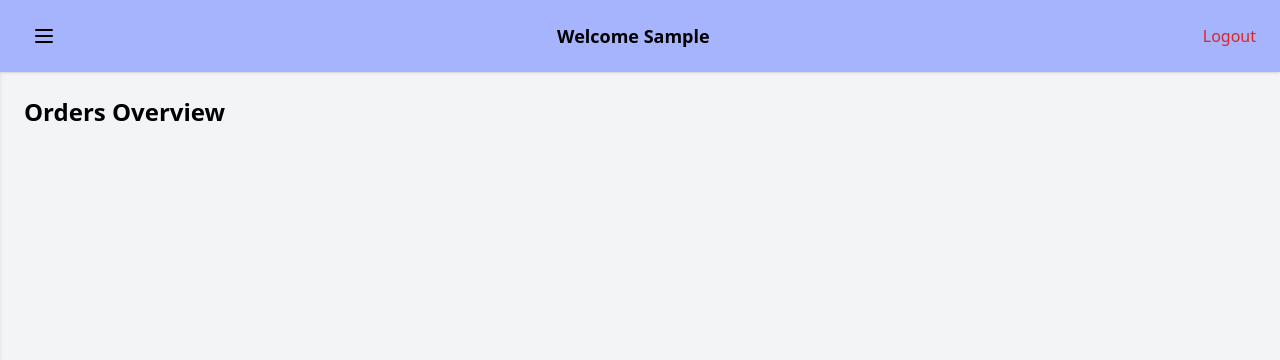
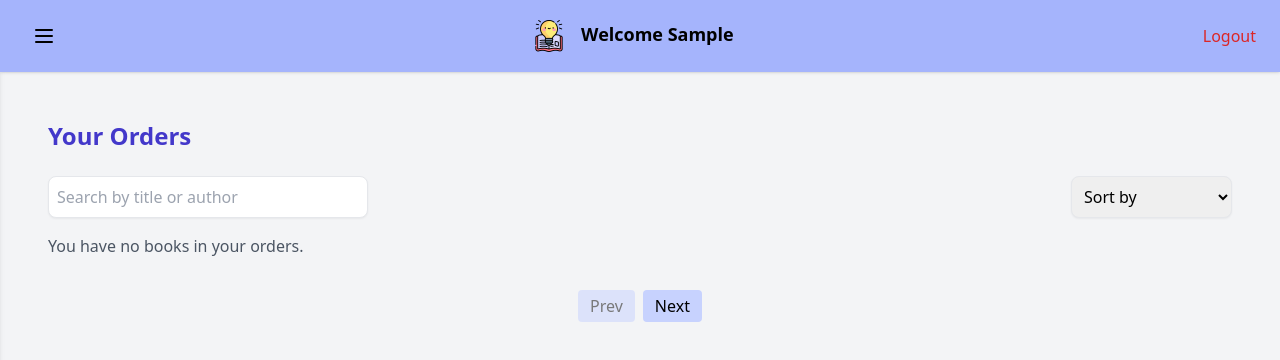
Before and after one commit to Singh-Junior/ebook-dashboard, an Angular app: page /dashboardpage/orders in a window 1280 px wide. Shown: the top 360 px of the page. Built offline with nearby package versions, Linux system fonts and the light colour scheme; sample sign-in values are in the browser's storage.

Commit message:
orders completed with pagination search and sort, finally library needs to be setup, rest is completed

```diff
--- a/src/app/layout/dashboard-shell.component.html
+++ b/src/app/layout/dashboard-shell.component.html
@@ -13,6 +13,9 @@
     [ngClass]="{ '-translate-x-full': !isSidebarOpen }">
     <div class="p-4">
       <h1 class="text-xl font-bold text-indigo-600 mt-8 mb-6">eBook Dashboard</h1>
+      <div class="flex justify-center mb-4">
+        <img src="images/bookIcon.png" alt="App Icon" class="h-16 w-16" />
+      </div>
       <nav class="space-y-2">
         <a routerLink="/dashboardpage/dashboard" routerLinkActive="active" class="block px-4 py-2 rounded hover:bg-indigo-100">Dashboard</a>
         <a routerLink="/dashboardpage/orders" routerLinkActive="active" class="block px-4 py-2 rounded hover:bg-indigo-100">Orders</a>
@@ -31,7 +34,10 @@
                 d="M4 6h16M4 12h16M4 18h16"/>
         </svg>
       </button>
-      <h2 class="text-lg font-semibold">Welcome {{ firstName }}</h2>
+
+      <div class="text-lg font-semibold flex justify-center">
+        <img src="images/bookIcon.png" alt="App Icon" class="h-8 w-8 mr-4" />
+       <h2>Welcome {{ firstName }}</h2></div>
       <button class="text-red-600 hover:underline" (click)="logout()">Logout</button>
     </header>
 
--- a/src/app/pages/dashboard/dashboard.component.ts
+++ b/src/app/pages/dashboard/dashboard.component.ts
@@ -3,6 +3,7 @@ import { CommonModule } from '@angular/common';
 import { BOOKS, Book } from '../books.data';
 import { AlertService } from '../../services/alert.service';
 import { FormsModule } from '@angular/forms';
+import { AuthService } from '../../services/auth.service';
 
 @Component({
   selector: 'app-dashboard',
@@ -25,7 +26,7 @@ export class DashboardComponent implements OnInit {
   booksPerPage: number = 20;
   totalPages: number = 1;
 
-  constructor(private alertS: AlertService) {}
+  constructor(private alertS: AlertService, private authService: AuthService) {}
 
   ngOnInit(): void {
     this.filteredBooks = [...this.books];
@@ -38,15 +39,17 @@ export class DashboardComponent implements OnInit {
     if (!term) {
       this.filteredBooks = [...this.books];
     } else {
-      this.filteredBooks = this.books.filter(book =>
-        book.title.toLowerCase().includes(term) ||
-        book.author.toLowerCase().includes(term)
+      this.filteredBooks = this.books.filter(
+        (book) =>
+          book.title.toLowerCase().includes(term) ||
+          book.author.toLowerCase().includes(term)
       );
     }
 
-    this.noBooksFoundMessage = this.filteredBooks.length === 0
-      ? 'Seems like there are no books matching your search...'
-      : '';
+    this.noBooksFoundMessage =
+      this.filteredBooks.length === 0
+        ? 'Seems like there are no books matching your search...'
+        : '';
 
     this.currentPage = 1;
     this.applySorting();
@@ -87,6 +90,23 @@ export class DashboardComponent implements OnInit {
   }
 
   buyBook(book: Book): void {
-    this.alertS.show('info', `You've chosen to buy: ${book.title}`);
+    const currentUser = JSON.parse(localStorage.getItem('currentUser') || '{}');
+
+    if (currentUser && currentUser.email) {
+      const ordersKey = `${currentUser.email}-orders`;
+      let currentOrders = JSON.parse(localStorage.getItem(ordersKey) || '[]');
+      const bookAlreadyInOrders = currentOrders.some(
+        (order: any) => order.id === book.id
+      );
+
+      if (bookAlreadyInOrders) {
+        this.alertS.show('info', `You already own "${book.title}".`);
+      } else {
+        this.authService.addToOrders(book);
+        this.alertS.show('success', `${book.title} : Order placed successfully!`);
+      }
+    } else {
+      this.alertS.show('error', 'Please login to place an order.');
+    }
   }
 }
--- a/src/app/pages/orders/orders.component.html
+++ b/src/app/pages/orders/orders.component.html
@@ -1 +1,93 @@
-<h1 class="text-2xl font-bold">Orders Overview</h1>
+<div class="p-6">
+  <h1 class="text-2xl font-semibold mb-6 text-indigo-700">Your Orders</h1>
+
+  <div class="flex justify-between items-center gap-4 mb-4">
+    <input
+      type="text"
+      [(ngModel)]="searchTerm"
+      (input)="onSearchChange()"
+      placeholder="Search by title or author"
+      class="w-80 p-2 border rounded-lg shadow-sm focus:outline-none focus:ring-2 focus:ring-indigo-500"
+    />
+
+    <select
+      [(ngModel)]="sortOption"
+      (change)="onSortChange()"
+      class="p-2 border rounded-lg shadow-sm focus:outline-none focus:ring-2 focus:ring-indigo-500"
+    >
+      <option value="">Sort by</option>
+      <option value="name-asc">Name (A-Z)</option>
+      <option value="name-desc">Name (Z-A)</option>
+      <option value="price-low">Price (Low-High)</option>
+      <option value="price-high">Price (High-Low)</option>
+    </select>
+  </div>
+
+  <div
+    *ngIf="ownedBooks.length > 0; else noOrders"
+    class="grid grid-cols-2 sm:grid-cols-3 md:grid-cols-4 lg:grid-cols-5 gap-6"
+  >
+    <div
+      *ngFor="let book of ownedBooks"
+      class="bg-white shadow-lg rounded-lg overflow-hidden"
+    >
+      <img
+        [src]="book.coverImage"
+        alt="{{ book.title }}"
+        class="w-full h-60 object-cover"
+      />
+      <div class="p-4">
+        <h2 class="text-lg font-bold" [title]="book.title">
+          {{ book.title.length > 30 ? (book.title | slice:0:30) + '...' : book.title }}
+        </h2>
+        <p class="text-gray-600">by {{ book.author }}</p>
+        <p class="text-indigo-600 font-semibold mt-2">{{ book.price }}</p>
+        <button
+          (click)="viewBook(book)"
+          class="mt-4 w-full bg-indigo-500 text-white px-4 py-2 rounded hover:bg-indigo-600"
+        >
+          Read in Library ->
+        </button>
+      </div>
+    </div>
+  </div>
+
+  <ng-template #noOrders>
+    <p class="mt-4 text-gray-600">You have no books in your orders.</p>
+  </ng-template>
+
+  <ng-template #noBooksFound>
+    <p class="mt-4 text-gray-600">{{ noBooksFoundMessage }}</p>
+  </ng-template>
+
+  <!-- Pagination controls -->
+<div class="flex justify-center mt-8 space-x-2">
+  <button
+    class="px-3 py-1 bg-indigo-200 rounded hover:bg-indigo-300 disabled:opacity-50"
+    (click)="prevPage()"
+    [disabled]="currentPage === 1"
+  >
+    Prev
+  </button>
+
+  <button
+    *ngFor="let page of [].constructor(totalPages); let i = index"
+    class="px-3 py-1"
+    [ngClass]="{
+      'bg-indigo-500 text-white': currentPage === i + 1,
+      'bg-indigo-100 hover:bg-indigo-300': currentPage !== i + 1
+    }"
+    (click)="changePage(i + 1)"
+  >
+    {{ i + 1 }}
+  </button>
+
+  <button
+    class="px-3 py-1 bg-indigo-200 rounded hover:bg-indigo-300 disabled:opacity-50"
+    (click)="nextPage()"
+    [disabled]="currentPage === totalPages"
+  >
+    Next
+  </button>
+</div>
+</div>
--- a/src/app/pages/orders/orders.component.ts
+++ b/src/app/pages/orders/orders.component.ts
@@ -1,13 +1,131 @@
-import { Component } from '@angular/core';
+import { Component, OnInit } from '@angular/core';
 import { CommonModule } from '@angular/common';
+import { Book } from '../books.data';
+import { AuthService } from '../../services/auth.service';
+import { FormsModule } from '@angular/forms';
 
 @Component({
   selector: 'app-orders',
   standalone: true,
-  imports: [CommonModule],
+  imports: [CommonModule, FormsModule],
   templateUrl: './orders.component.html',
-  styleUrl: './orders.component.css'
+  styleUrls: ['./orders.component.css'],
 })
-export class OrdersComponent {
+export class OrdersComponent implements OnInit {
+  ownedBooks: Book[] = [];
+  filteredBooks: Book[] = [];
+  searchTerm: string = '';
+  sortOption: string = '';
+  noBooksFoundMessage: string = '';
+  currentPage: number = 1;
+  itemsPerPage: number = 20;
 
+  constructor(private authService: AuthService) {}
+
+  ngOnInit(): void {
+    this.loadOrders(); // Load orders when the component initializes
+  }
+
+  loadOrders(): void {
+    const currentUser = JSON.parse(localStorage.getItem('currentUser') || '{}');
+    const ordersKey = `${currentUser.email}-orders`;
+    const orders = JSON.parse(localStorage.getItem(ordersKey) || '[]');
+
+    this.ownedBooks = orders;
+    this.filteredBooks = [...this.ownedBooks]; // Initially show all books
+
+    this.filterBooks(); // Apply filtering
+    this.applySorting(); // Apply sorting
+    this.paginateBooks(); // Apply pagination
+  }
+
+  filterBooks(): void {
+    const term = this.searchTerm.trim().toLowerCase();
+
+    if (!term) {
+      this.filteredBooks = [...this.ownedBooks]; // No filter, show all books
+    } else {
+      this.filteredBooks = this.ownedBooks.filter(
+        (book) =>
+          book.title.toLowerCase().includes(term) ||
+          book.author.toLowerCase().includes(term)
+      );
+    }
+
+    if (this.filteredBooks.length === 0) {
+      this.noBooksFoundMessage = 'No books found matching your search...';
+    } else {
+      this.noBooksFoundMessage = '';
+    }
+
+    this.paginateBooks(); // Reapply pagination after filtering
+  }
+
+  applySorting(): void {
+    switch (this.sortOption) {
+      case 'name-asc':
+        this.filteredBooks.sort((a, b) => a.title.localeCompare(b.title));
+        break;
+      case 'name-desc':
+        this.filteredBooks.sort((a, b) => b.title.localeCompare(a.title));
+        break;
+      case 'price-low':
+        this.filteredBooks.sort((a, b) => a.price - b.price);
+        break;
+      case 'price-high':
+        this.filteredBooks.sort((a, b) => b.price - a.price);
+        break;
+    }
+
+    this.paginateBooks(); // Reapply pagination after sorting
+  }
+
+  paginateBooks(): void {
+    const startIndex = (this.currentPage - 1) * this.itemsPerPage;
+    const endIndex = this.currentPage * this.itemsPerPage;
+    this.filteredBooks = this.filteredBooks.slice(startIndex, endIndex);
+  }
+
+  // This method will allow the user to search
+  onSearchChange(): void {
+    this.filterBooks();
+    this.applySorting(); // Ensure sorting is applied after filtering
+  }
+
+  // This method will allow the user to change sorting
+  onSortChange(): void {
+    this.applySorting();
+  }
+
+  // Pagination controls
+  nextPage(): void {
+    const totalPages = Math.ceil(this.ownedBooks.length / this.itemsPerPage);
+    if (this.currentPage < totalPages) {
+      this.currentPage++;
+      this.paginateBooks();
+    }
+  }
+
+  changePage(page: number): void {
+    if (page >= 1 && page <= this.totalPages) {
+      this.currentPage = page;
+      this.paginateBooks();
+    }
+  }
+
+  prevPage(): void {
+    if (this.currentPage > 1) {
+      this.currentPage--;
+      this.paginateBooks();
+    }
+  }
+
+  viewBook(book: Book): void {
+    // Logic to view book details can be implemented here
+  }
+
+  // Get the total number of pages
+  get totalPages(): number {
+    return Math.ceil(this.ownedBooks.length / this.itemsPerPage);
+  }
 }
--- a/src/app/services/auth.service.ts
+++ b/src/app/services/auth.service.ts
@@ -2,6 +2,7 @@ import { Injectable } from '@angular/core';
 import { BehaviorSubject, Observable, of } from 'rxjs';
 // import * as jwt from 'jsonwebtoken';
 import {jwtDecode} from 'jwt-decode';
+import { Book } from '../pages/books.data'; // Adjust the import path as necessary
 
 @Injectable({
   providedIn: 'root',
@@ -59,7 +60,6 @@ export class AuthService {
     this.loggedIn.next(false);
   }
 
-
   private generateJWT(email: string): string {
     const payload = {
       email,
@@ -83,4 +83,15 @@ export class AuthService {
     }
   }
 
+  addToOrders(book: Book): void {
+    const currentUser = JSON.parse(localStorage.getItem('currentUser') || '{}');
+    if (currentUser && currentUser.email) {
+      const userOrders = JSON.parse(localStorage.getItem(`${currentUser.email}-orders`) || '[]');
+      userOrders.push(book);
+      localStorage.setItem(`${currentUser.email}-orders`, JSON.stringify(userOrders));
+    } else {
+      console.error('No user is logged in');
+    }
+  }
+
 }
```
Also changed, not shown: 1 other file (tests, documents, lock files or other folders).
